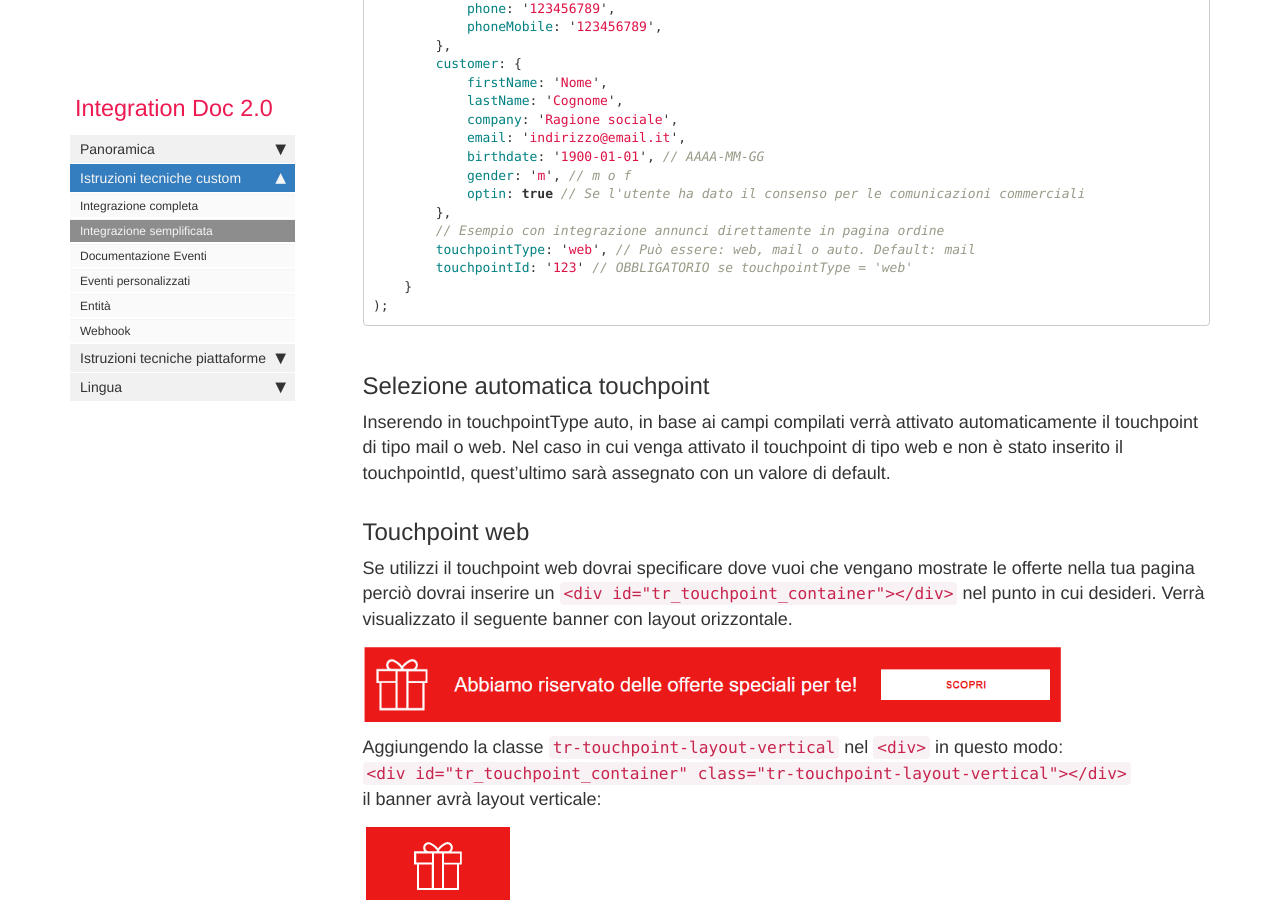
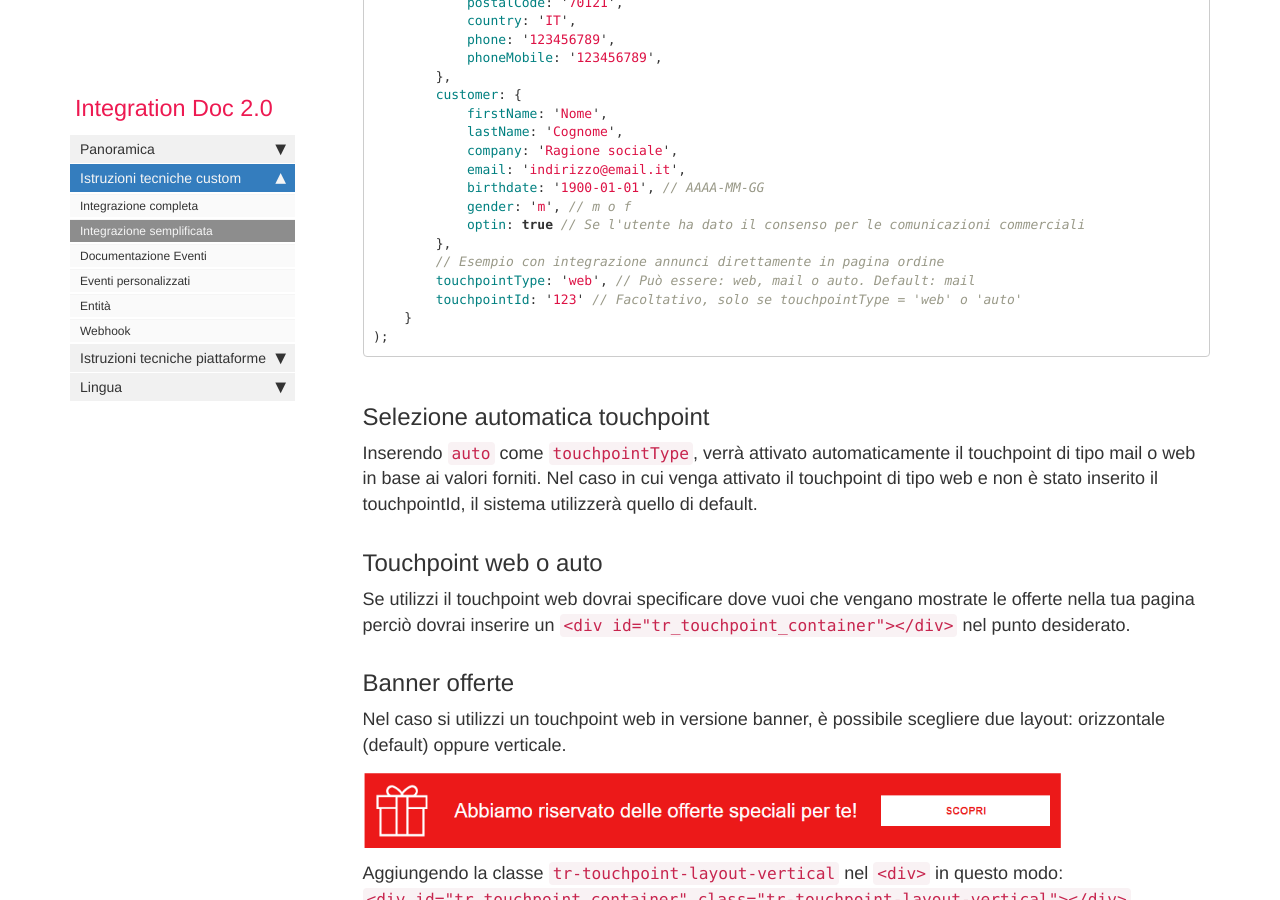
Before and after one commit to flyertech/trx_docs_it, a Jekyll site: the page built from pages/mydoc/simplified_integration.md, in a window 1280 px wide and 900 px high, scrolled down 1882 px. Built offline with Jekyll 4.4.1, drawn with Linux system fonts in a browser that asks for light colours; nearby versions of some CDN libraries; comment, search, counter and statistics services are not loaded; some of the changed text lies outside the part shown.

Commit message:
Modifiche alle istruzioni semplificate per tp web.

````diff
--- a/pages/mydoc/simplified_integration.md
+++ b/pages/mydoc/simplified_integration.md
@@ -23,15 +23,18 @@ Dovrai riempire tutti i campi disponibili con i valori effettivi relativi all'or
 {% include_relative snippets/tracktransaction.md %}
 
 ## Selezione automatica touchpoint
-Inserendo in touchpointType auto, in base ai campi compilati verrà attivato automaticamente il touchpoint di tipo mail o web. Nel caso in cui venga attivato il touchpoint di tipo web e non è stato inserito il touchpointId, quest'ultimo sarà assegnato con un valore di default.
+Inserendo `auto` come `touchpointType`, verrà attivato automaticamente il touchpoint di tipo mail o web in base ai valori forniti. Nel caso in cui venga attivato il touchpoint di tipo web e non è stato inserito il touchpointId, il sistema utilizzerà quello di default.
 
-## Touchpoint web
-Se utilizzi il touchpoint web dovrai specificare dove vuoi che vengano mostrate le offerte nella tua pagina perciò dovrai inserire un `<div id="tr_touchpoint_container"></div>` nel punto in cui desideri. Verrà visualizzato il seguente banner con layout orizzontale.
+## Touchpoint web o auto
+Se utilizzi il touchpoint web dovrai specificare dove vuoi che vengano mostrate le offerte nella tua pagina perciò dovrai inserire un `<div id="tr_touchpoint_container"></div>` nel punto desiderato.
 
-![image-title-here](images/banner_horizontal.png){:class="img-responsive"}
+## Banner offerte
+Nel caso si utilizzi un touchpoint web in versione banner, è possibile scegliere due layout: orizzontale (default) oppure verticale.
+
+![Banner orizzontale](images/banner_horizontal.png){:class="img-responsive"}
 
 Aggiungendo la classe `tr-touchpoint-layout-vertical` nel `<div>` in questo modo:<br>
  `<div id="tr_touchpoint_container" class="tr-touchpoint-layout-vertical"></div>` <br>
  il banner avrà layout verticale:
 
-![image-title-here](images/banner_vertical.png){:class="img-responsive"}
+![Banner verticale](images/banner_vertical.png){:class="img-responsive"}
--- a/pages/mydoc/snippets/tracktransaction.md
+++ b/pages/mydoc/snippets/tracktransaction.md
@@ -35,7 +35,7 @@ window._trx.push(
         },
         // Esempio con integrazione annunci direttamente in pagina ordine
         touchpointType: 'web', // Può essere: web, mail o auto. Default: mail
-        touchpointId: '123' // OBBLIGATORIO se touchpointType = 'web'
+        touchpointId: '123' // Facoltativo, solo se touchpointType = 'web' o 'auto'
     }
 );
 ```
````
Also changed, not shown: 6 other files.
